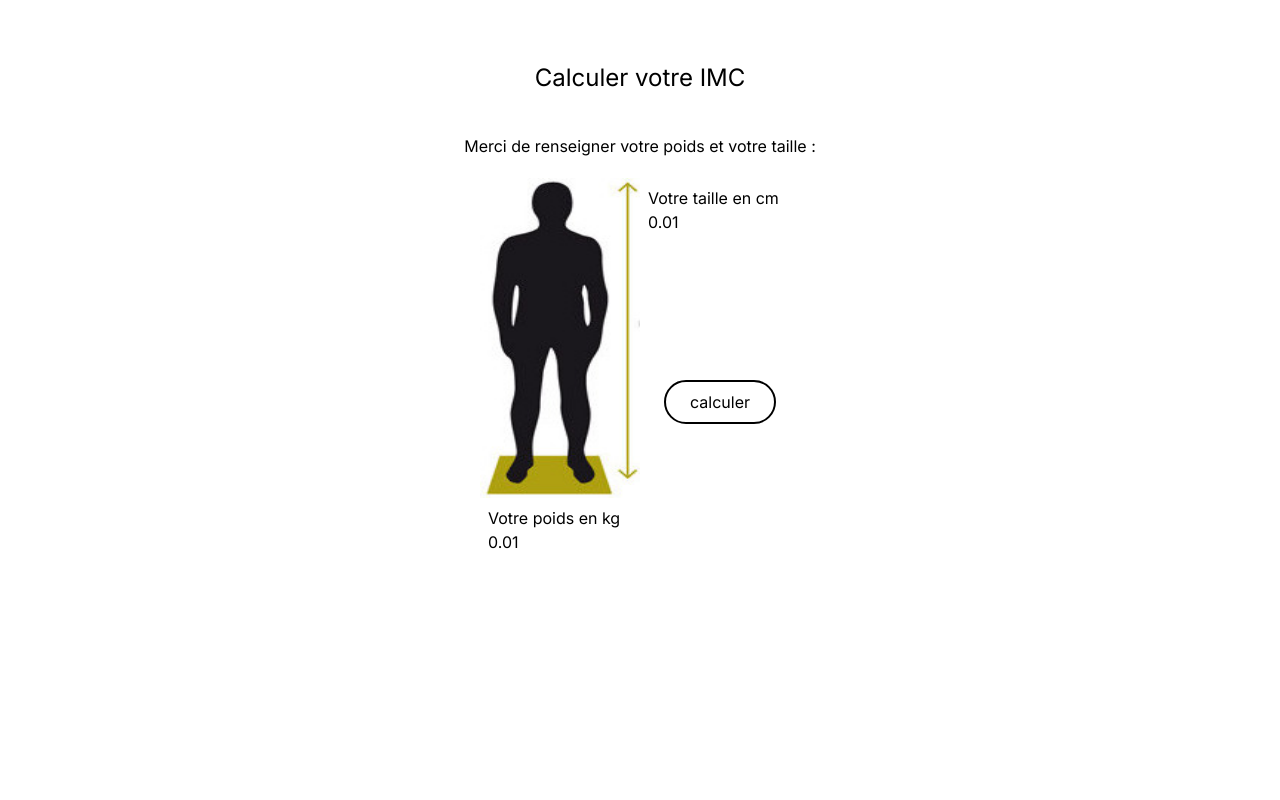
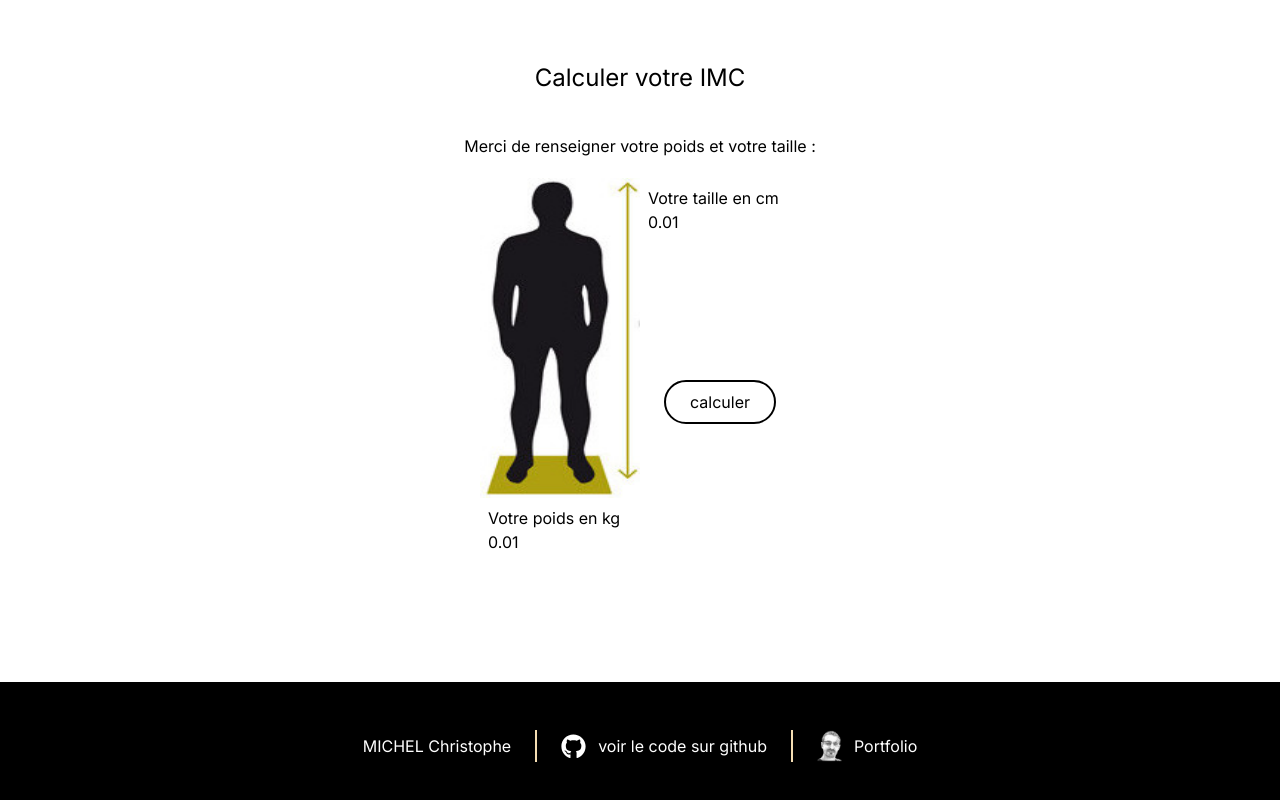
Before and after one commit to chris91300/IMC, a Next.js app: page / in a window 1280 px wide. Shown: the part 338-1138 px from the top of the page. Before the commit the page ends 1020 px from the top, so only its background shows below. Built offline with nearby package versions, Linux system fonts and the light colour scheme.

Commit message:
add footer

```diff
--- /dev/null
+++ b/src/app/_components/layout/footer/Footer.tsx
@@ -0,0 +1,22 @@
+
+import React from 'react'
+import LinkToGit from './components/LinkToGit'
+import LinkToPortfolio from './components/LinkToPortfolio'
+import Author from './components/Author'
+import Border from './components/Border'
+
+
+
+function Footer() {
+  return (
+    <footer className='flex flex-col md:flex-row items-center justify-center gap-6 bg-black py-12'>
+        <Author />
+        <Border />
+        <LinkToGit />
+        <Border />
+        <LinkToPortfolio />
+    </footer>
+  )
+}
+
+export default Footer
--- /dev/null
+++ b/src/app/_components/layout/footer/components/Author.tsx
@@ -0,0 +1,12 @@
+import React from 'react'
+
+
+function Author() {
+  return (
+    <p className=' text-white'>
+        MICHEL Christophe
+    </p>
+  )
+}
+
+export default Author
--- /dev/null
+++ b/src/app/_components/layout/footer/components/Border.tsx
@@ -0,0 +1,6 @@
+import React from "react";
+
+function Border() {
+    return <div className="bg-wheat w-8 h-[2px] md:w-[2px] md:h-8"></div>;
+}
+export default Border;
--- /dev/null
+++ b/src/app/_components/layout/footer/components/LinkToGit.tsx
@@ -0,0 +1,18 @@
+import Link from "next/link";
+import React from "react";
+import { FaGithub } from "react-icons/fa";
+
+function LinkToGit() {
+    return (
+        <Link
+            href="https://github.com/chris91300/supermarket"
+            title="aller sur la page github du repository"
+            className="text-white flex items-center gap-3 hover:text-wheat transition-all duration-300"
+        >
+            <FaGithub size={25} />
+            voir le code sur github
+        </Link>
+    );
+}
+
+export default LinkToGit;
--- /dev/null
+++ b/src/app/_components/layout/footer/components/LinkToPortfolio.tsx
@@ -0,0 +1,23 @@
+import Image from "next/image";
+import Link from "next/link";
+import React from "react";
+
+function LinkToPortfolio() {
+    return (
+        <Link
+            href="https://michelchristophe.ovh/"
+            title="voir mon portfolio"
+            className="text-white flex items-center gap-3 hover:text-wheat transition-all duration-300"
+        >
+            <Image
+                src="/images/moi.jpg"
+                alt="photo de michel christophe"
+                width={25}
+                height={30}
+            />
+            Portfolio
+        </Link>
+    );
+}
+
+export default LinkToPortfolio;
--- a/src/app/layout.tsx
+++ b/src/app/layout.tsx
@@ -2,6 +2,7 @@ import type { Metadata } from "next";
 import { Inter } from "next/font/google";
 import "./globals.css";
 import Header from "./_components/layout/header/Header";
+import Footer from "./_components/layout/footer/Footer";
 
 const inter = Inter({ subsets: ["latin"] });
 
@@ -20,6 +21,7 @@ export default function RootLayout({
             <body className={`${inter.className} bg-white dark:bg-black`}>
                 <Header />
                 {children}
+                <Footer />
             </body>
         </html>
     );
```
Also changed, not shown: tailwind.config.ts (+111 -82 lines), public/images/moi.jpg (added).
